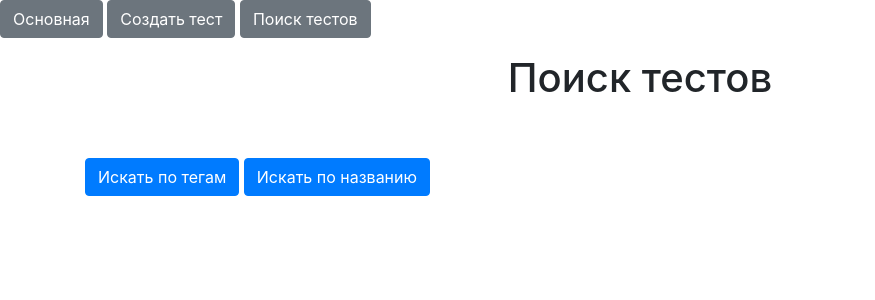
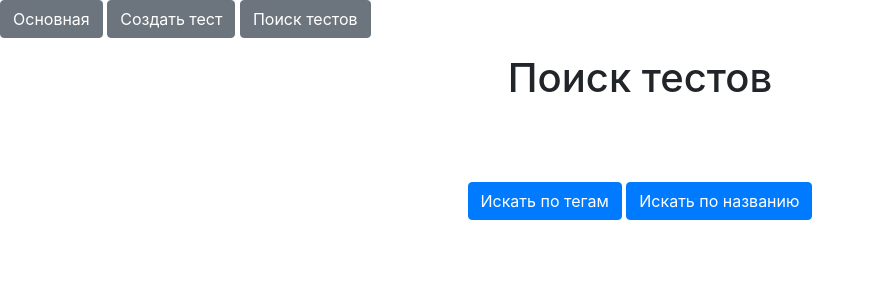
Before and after one commit to w-o-p/web, a Flask app: page /search in a window 1280 px wide. Shown: the part 70-370 px from the top of the page, without its empty margins (0-875 px from the left). Run offline with Flask 2, Linux system fonts and the light colour scheme; some libraries are stand-ins or nearby versions.

Commit message:
Update search.html

```diff
--- a/templates/search.html
+++ b/templates/search.html
@@ -3,9 +3,12 @@
 <h1 align="center">Поиск тестов</h1>
 <br>
 <br>
+<br>
 <form>
-    <a href="/search_teggs" class="btn btn-primary">Искать по тегам</a>
-    <a href="/search_name" class="btn btn-primary">Искать по названию</a>
+    <div align="middle">
+        <a href="/search_teggs" class="btn btn-primary">Искать по тегам</a>
+        <a href="/search_name" class="btn btn-primary">Искать по названию</a>
+    </div>
 </form>
 
 {% endblock %}
```
